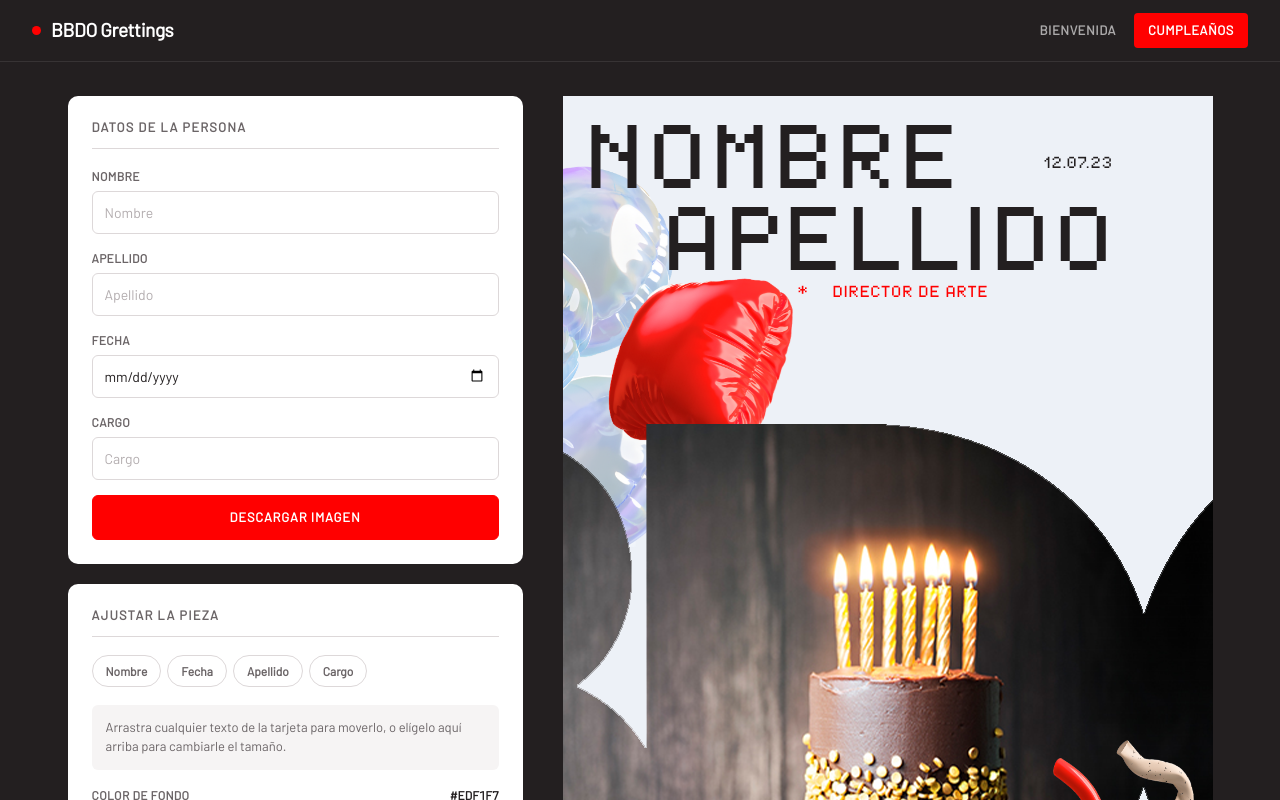
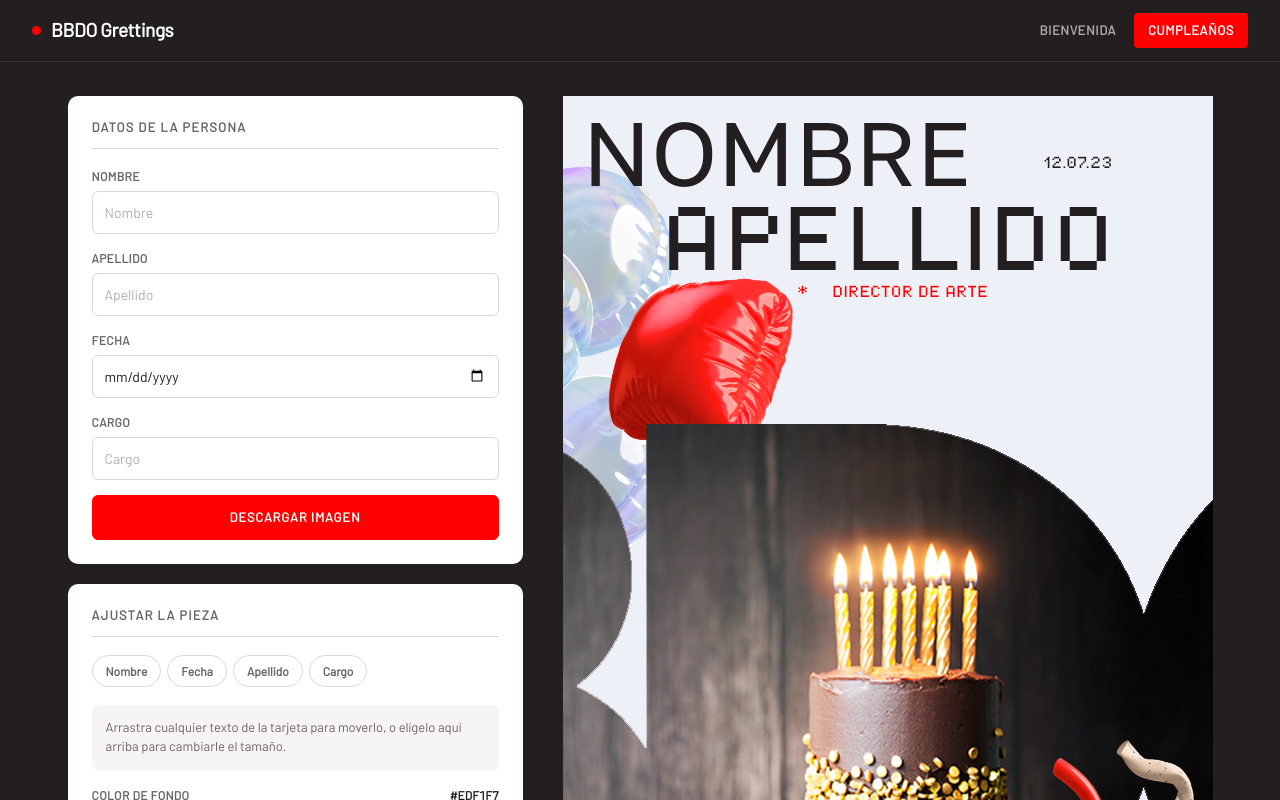
Before and after one commit to mr-gantiva/grettings-bbdo, a Vue app: page /#/cumple in a window 1280 px wide. Shown: the top 800 px of the page. Built offline with nearby package versions, Linux system fonts and the light colour scheme.

Commit message:
feat: -change font on equipo p

```diff
--- a/src/assets/styles/style.scss
+++ b/src/assets/styles/style.scss
@@ -106,6 +106,7 @@ body {
 }
 .title-container .name-container span {
   width: 100%;
+  font-family: "Golos Text", sans-serif;
 }
 .title-container .lastname-container {
   position: relative;
```
